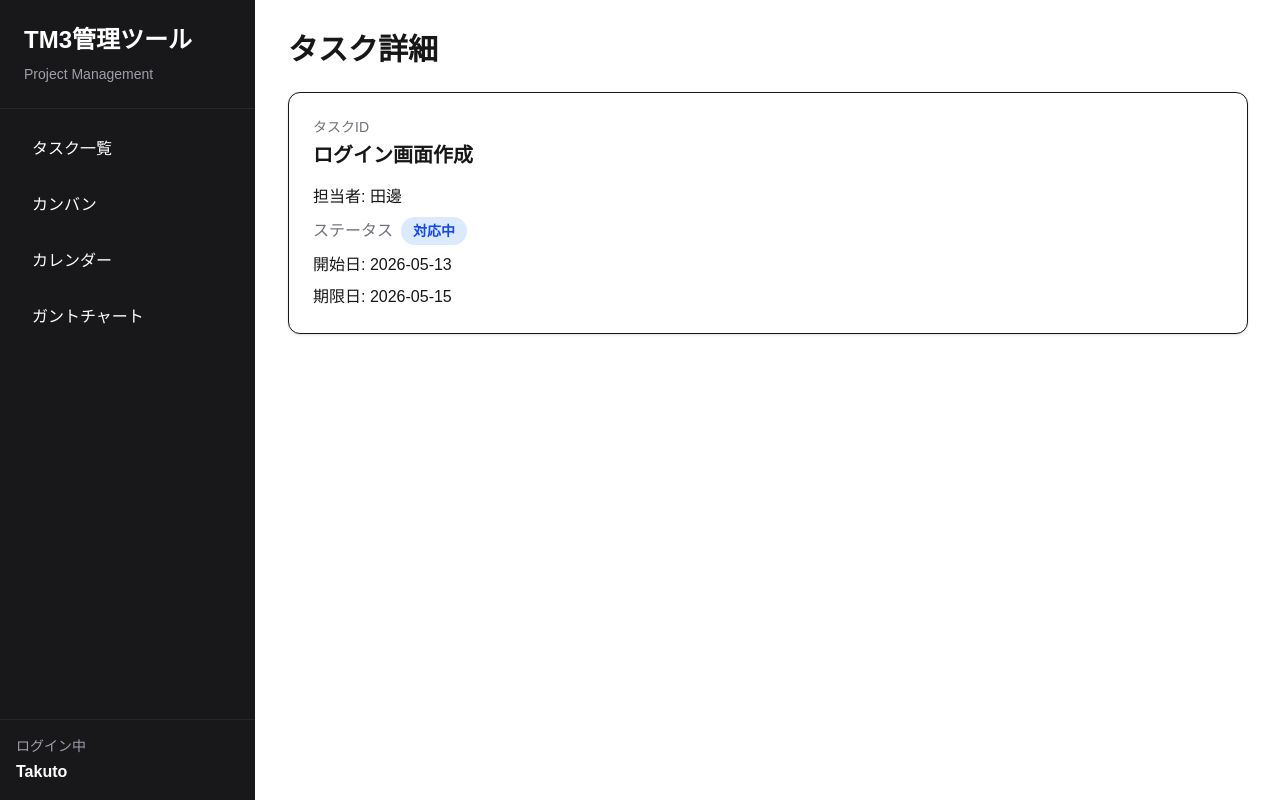
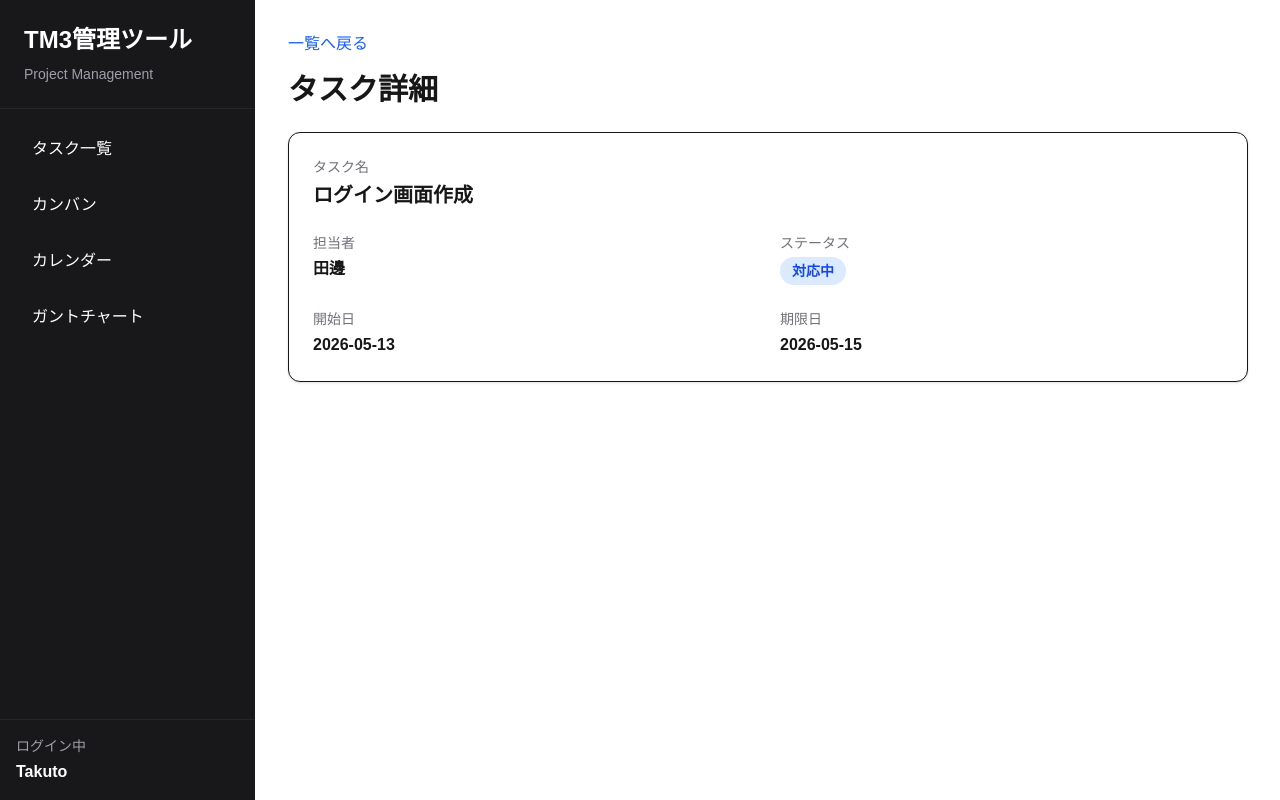
Before and after one commit to kazu0801-b/tm3-management-app, a Next.js app in the folder frontend/: page /tasks/1 in a window 1280 px wide. Built offline with nearby package versions, Linux system fonts and the light colour scheme.

Commit message:
タスク詳細画面の表示を改善

```diff
--- a/frontend/src/app/tasks/[id]/page.tsx
+++ b/frontend/src/app/tasks/[id]/page.tsx
@@ -3,20 +3,36 @@
 import { AppLayout } from "@/components/templates/AppLayout";
 import { useParams } from "next/navigation";
 import { mockTasks } from "@/data/mockTasks";
+import Link from "next/link";
+import { useEffect, useState } from "react";
+import { Task } from "@/types/task";
 
 const TaskDetailPage = () => {
   const params = useParams();
 
   const taskId = params.id;
 
-  const task = mockTasks.find(
+  const [tasks, setTasks] = useState<Task[]>(mockTasks);
+  const [isLoaded, setIsLoaded] = useState(false);
+
+  useEffect(() => {
+    const savedTasks = localStorage.getItem("tasks");
+
+    if (savedTasks) {
+      setTasks(JSON.parse(savedTasks));
+    }
+
+    setIsLoaded(true);
+  }, []);
+
+  const task = tasks.find(
     (task) => task.id.toString() === taskId
   );
 
-  if(!task) {
-    return (
+  if (!isLoaded) {
+    return(
       <AppLayout>
-        <h1>タスクが見つかりません</h1>
+        <p>読み込み中...</p>
       </AppLayout>
     );
   }
@@ -39,26 +55,52 @@ const TaskDetailPage = () => {
     return "bg-zinc-100 text-zinc-700";
   };
 
+  if(!task) {
     return (
       <AppLayout>
+        <h1>タスクが見つかりません</h1>
+      </AppLayout>
+    );
+  }
+
+  return (
+    <AppLayout>
+      <Link
+        href="/"
+        className="mb-4 inline-block text-blue-600 hover:underline"
+        >
+          一覧へ戻る
+        </Link>
       <h1 className="text-3xl font-bold">タスク詳細</h1>
 
       <div className="mt-6 rounded-xl border bg-white p-6 shadow-sm">
-        <p className="text-sm text-zinc-500">タスクID</p>
+  <p className="text-sm text-zinc-500">タスク名</p>
   <p className="mt-1 text-xl font-bold">{task.title}</p>
 
-        <div className="mt-4 space-y-2">
-          <p>担当者: {task.assignee}</p>
-          <div className="flex items-center gap-2">
-            <span className="text-zinc-500">ステータス</span>
+  <div className="mt-6 grid gap-6 md:grid-cols-2">
+    <div>
+      <p className="text-sm text-zinc-500">担当者</p>
+      <p className="mt-1 font-bold">{task.assignee}</p>
+    </div>
+
+    <div>
+      <p className="text-sm text-zinc-500">ステータス</p>
       <span
-             className={`rounded-full px-3 py-1 text-sm font-bold ${getStatusBadgeClass(task.status)}`}
+        className={`mt-1 inline-block rounded-full px-3 py-1 text-sm font-bold ${getStatusBadgeClass(task.status)}`}
       >
         {getStatusLabel(task.status)}
       </span>
     </div>
-          <p>開始日: {task.startDate}</p>
-          <p>期限日: {task.dueDate}</p>
+
+    <div>
+      <p className="text-sm text-zinc-500">開始日</p>
+      <p className="mt-1 font-bold">{task.startDate}</p>
+    </div>
+
+    <div>
+      <p className="text-sm text-zinc-500">期限日</p>
+      <p className="mt-1 font-bold">{task.dueDate}</p>
+    </div>
   </div>
 </div>
     </AppLayout>
```
Lines whose indentation alone changed are shown as unchanged.
